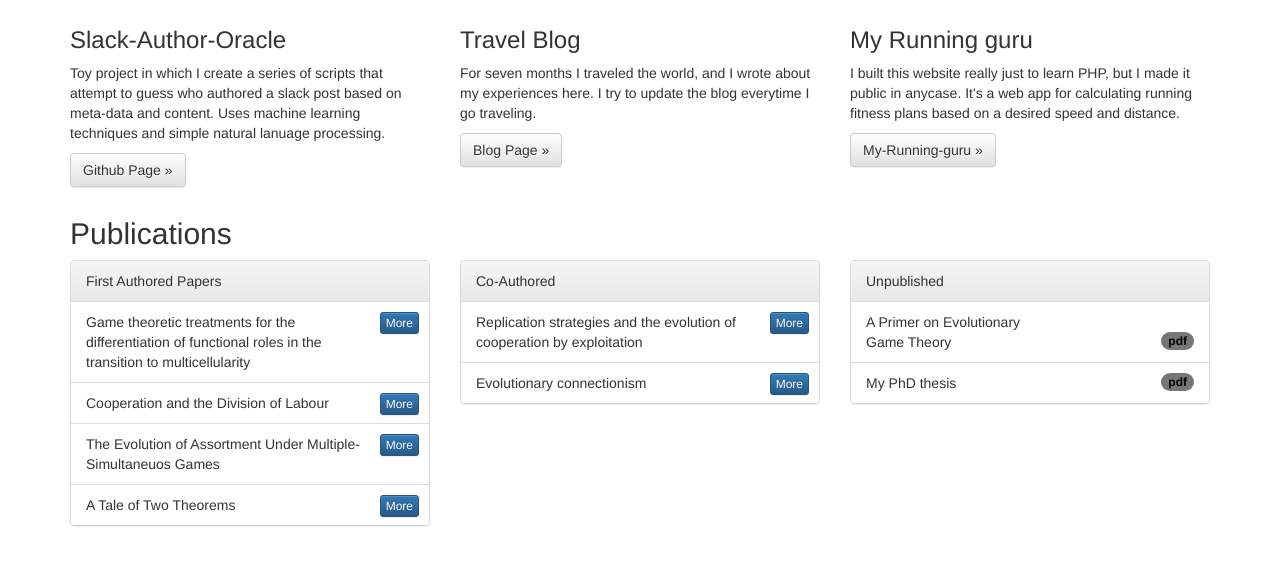
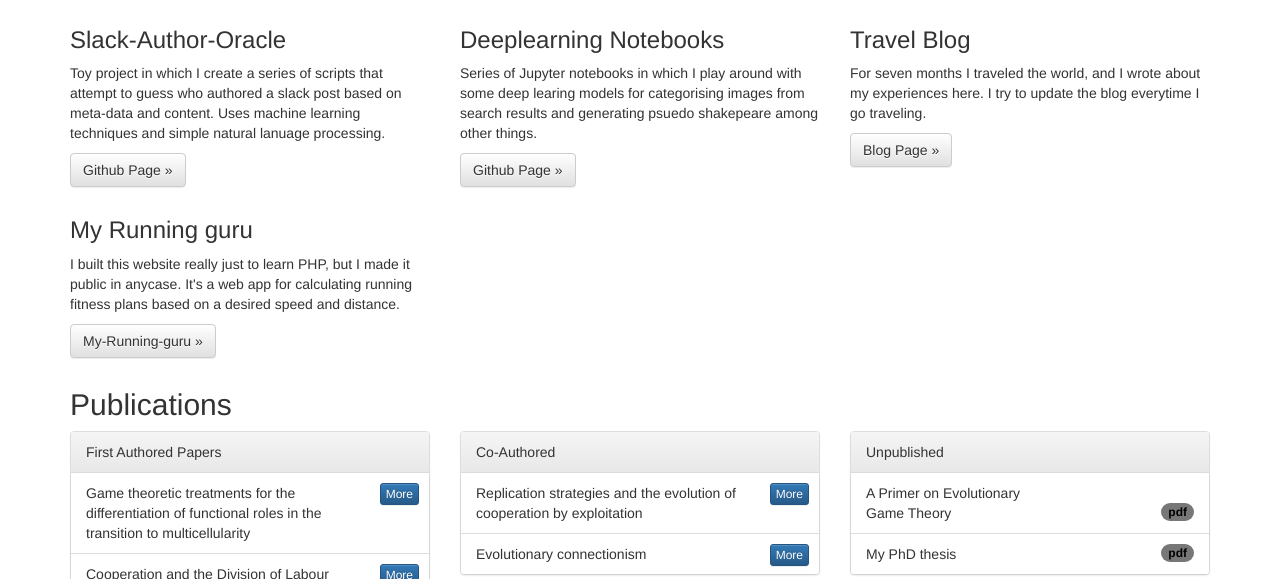
Before and after one commit to simontudge/homepage, a plain HTML site: page index.html in a window 1280 px wide. Shown: the part 521-1100 px from the top of the page. Drawn offline with nearby package versions, Linux system fonts and the light colour scheme.

Commit message:
links to the deep-learning notebooks

```diff
--- a/index.html
+++ b/index.html
@@ -114,10 +114,19 @@
         </div>
 
         <div class="col-md-4">
+          <h3>Deeplearning Notebooks</h3>
+          <p>Series of Jupyter notebooks in which I play around with some deep learing models for categorising images from search results and generating psuedo shakepeare among other things.</p>
+          <p><a class="btn btn-default" href="https://github.com/simontudge/deeplearning-notebooks" role="button">Github Page &raquo;</a></p>
+        </div>
+
+        <div class="col-md-4">
           <h3>Travel Blog</h3>
           <p>For seven months I traveled the world, and I wrote about my experiences here. I try to update the blog everytime I go traveling.</p>
           <p><a class="btn btn-default" href="https://simontudge.github.io/travel-blog" role="button">Blog Page &raquo;</a></p>
         </div>
+
+      </div>
+      <div class="row">
 
         <div class="col-md-4">
           <h3>My Running guru</h3>
```
